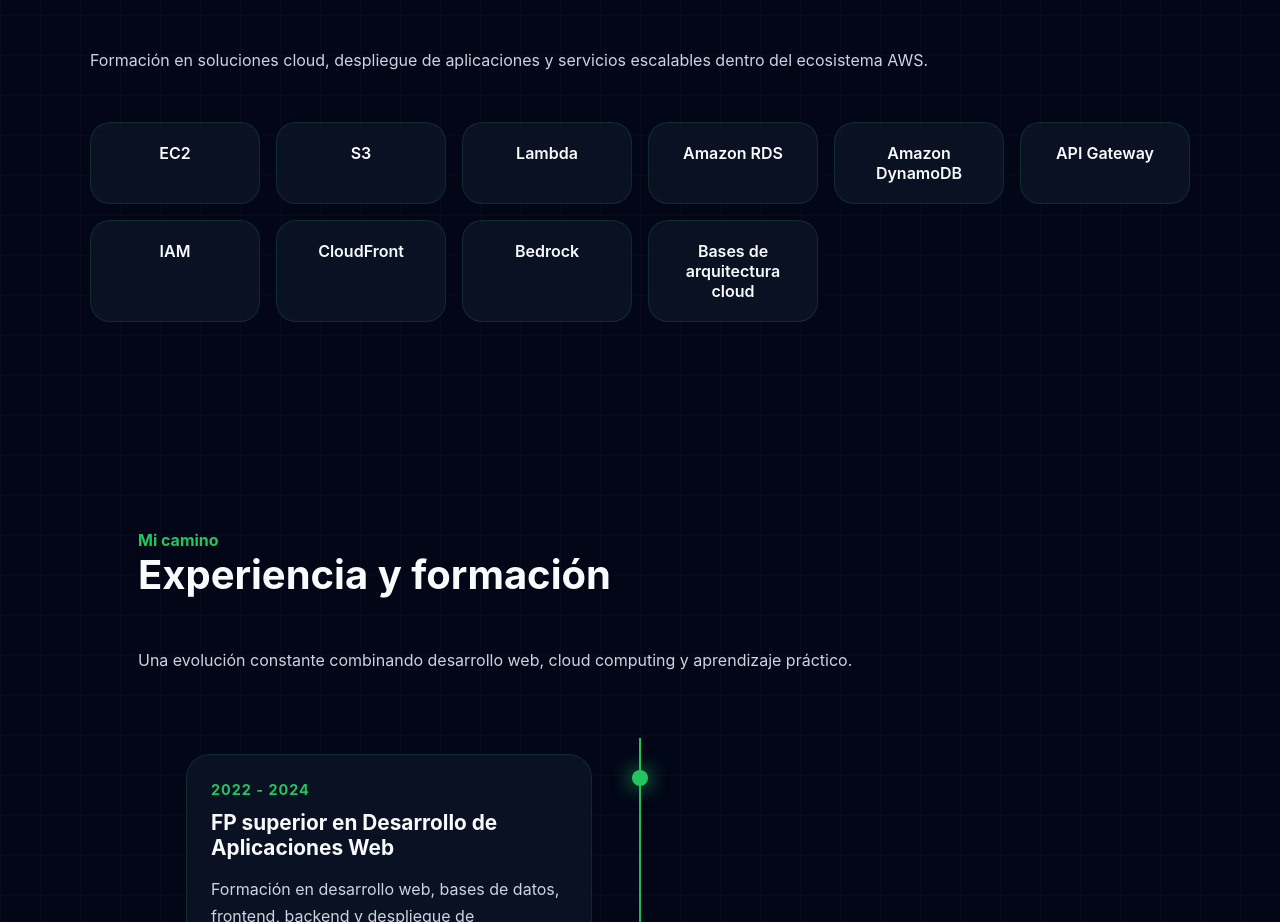
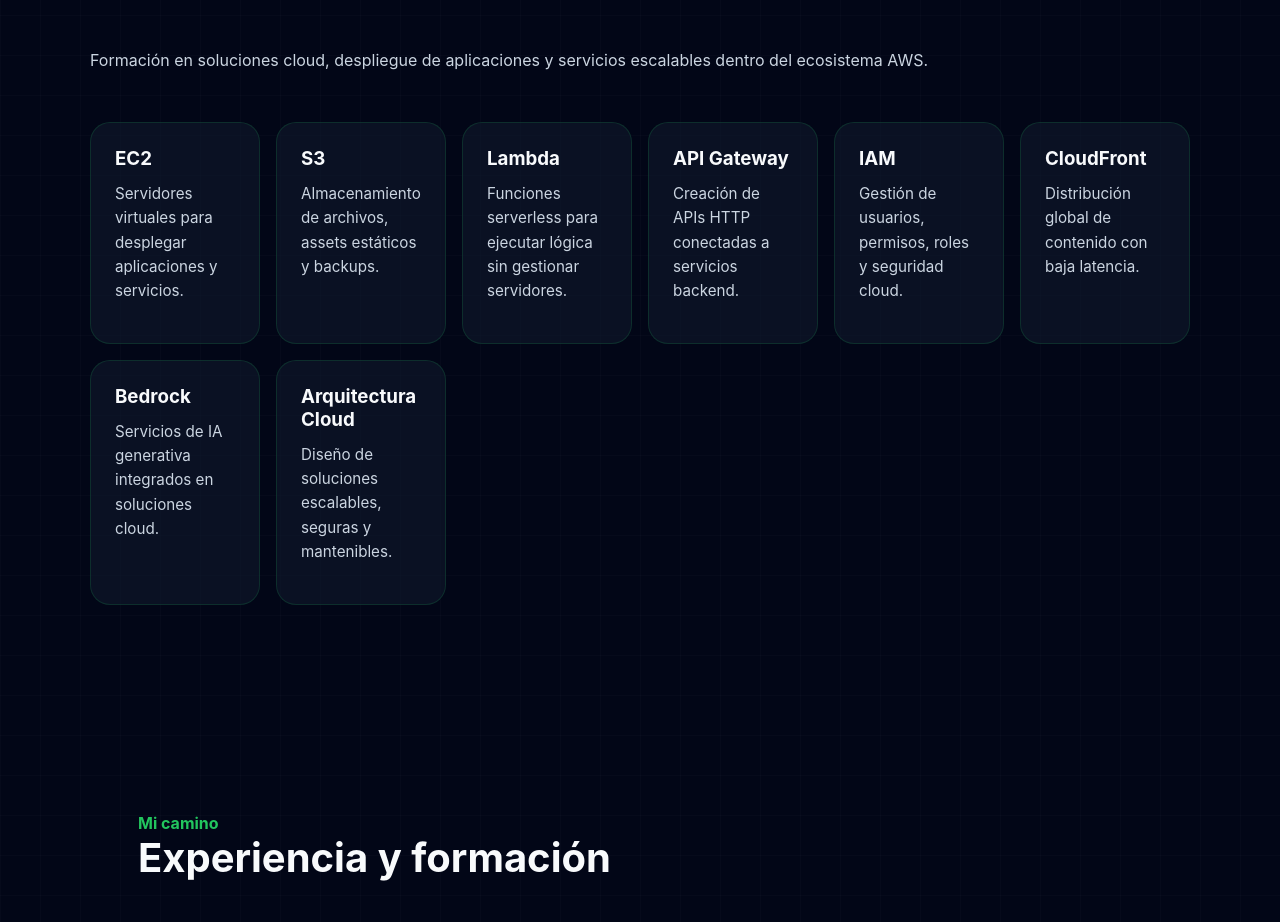
Before and after one commit to Kalef22/portfolio-v2, a React (Vite) app: page / in a window 1280 px wide. Shown: the part 3585-4507 px from the top of the page. Built offline with nearby package versions, Linux system fonts and the light colour scheme.

Commit message:
feat: mejorar tarjetas de servicios AWS

```diff
--- a/src/components/cloud/CloudSection.tsx
+++ b/src/components/cloud/CloudSection.tsx
@@ -14,8 +14,9 @@
 
             <div className="cloud-grid">
                 {cloudData.map((service) => (
-                    <article className="cloud-card reveal" key={service}>
-                        <span>{service}</span>
+                    <article className="cloud-card reveal" key={service.name}>
+                        <h3>{service.name}</h3>
+                        <p>{service.description}</p>
                     </article>
                 ))}
             </div>
--- a/src/components/cloud/cloudData.ts
+++ b/src/components/cloud/cloudData.ts
@@ -1,12 +1,34 @@
 export const cloudData = [
-    "EC2",
-    "S3",
-    "Lambda",
-    "Amazon RDS",
-    "Amazon DynamoDB",
-    "API Gateway",
-    "IAM",
-    "CloudFront",
-    "Bedrock",
-    "Bases de arquitectura cloud",
+    {
+        name: "EC2",
+        description: "Servidores virtuales para desplegar aplicaciones y servicios.",
+    },
+    {
+        name: "S3",
+        description: "Almacenamiento de archivos, assets estáticos y backups.",
+    },
+    {
+        name: "Lambda",
+        description: "Funciones serverless para ejecutar lógica sin gestionar servidores.",
+    },
+    {
+        name: "API Gateway",
+        description: "Creación de APIs HTTP conectadas a servicios backend.",
+    },
+    {
+        name: "IAM",
+        description: "Gestión de usuarios, permisos, roles y seguridad cloud.",
+    },
+    {
+        name: "CloudFront",
+        description: "Distribución global de contenido con baja latencia.",
+    },
+    {
+        name: "Bedrock",
+        description: "Servicios de IA generativa integrados en soluciones cloud.",
+    },
+    {
+        name: "Arquitectura Cloud",
+        description: "Diseño de soluciones escalables, seguras y mantenibles.",
+    },
 ];
--- a/src/styles/global.css
+++ b/src/styles/global.css
@@ -751,19 +751,31 @@
 }
 
 .cloud-card {
-    padding: 1.25rem;
+    padding: 1.5rem;
     border-radius: 1.25rem;
-    text-align: center;
     background: rgba(15, 23, 42, 0.7);
     border: 1px solid var(--border);
     transition:
         transform 0.3s ease,
-        border-color 0.3s ease;
+        border-color 0.3s ease,
+        box-shadow 0.3s ease;
 }
 
 .cloud-card:hover {
     transform: translateY(-6px);
     border-color: var(--primary);
+    box-shadow: 0 10px 30px rgba(34, 197, 94, 0.15);
+}
+
+.cloud-card h3 {
+    margin-bottom: 0.75rem;
+    color: var(--text);
+}
+
+.cloud-card p {
+    color: var(--text-muted);
+    line-height: 1.6;
+    font-size: 0.95rem;
 }
 
 .cloud-card span {
```
